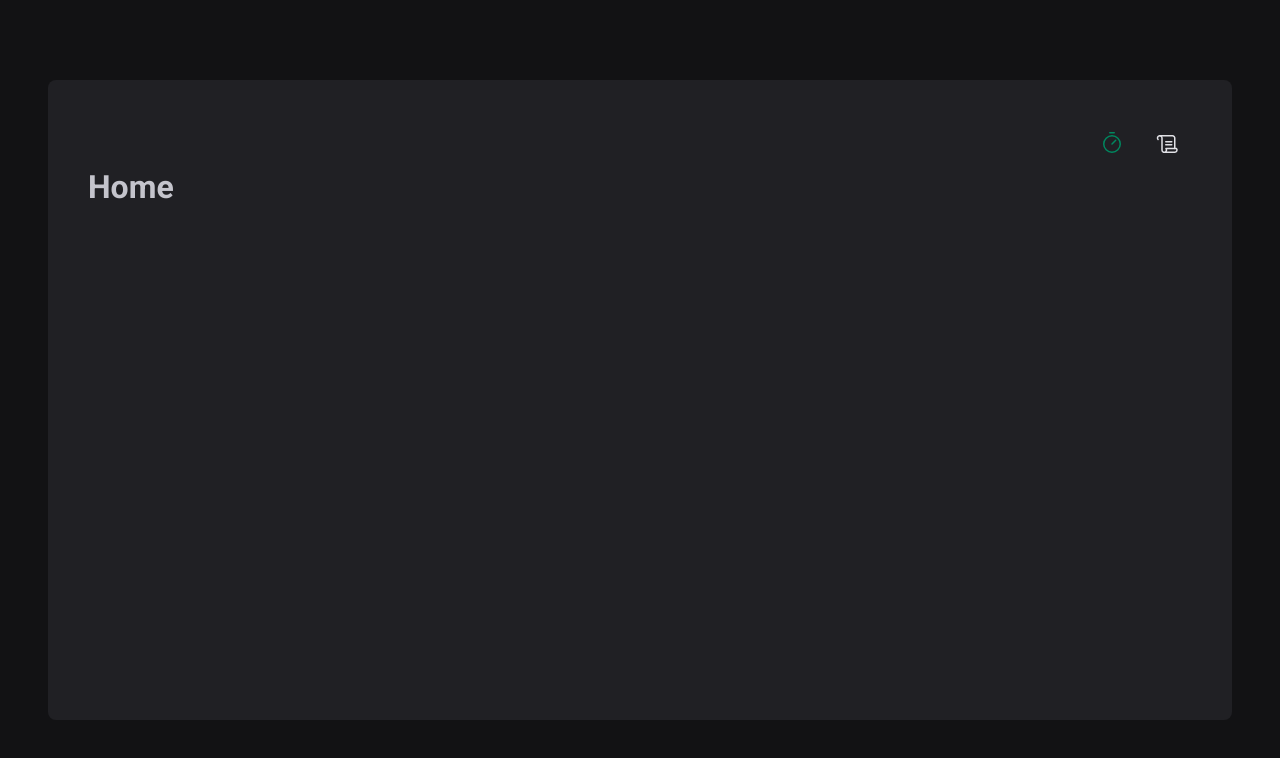
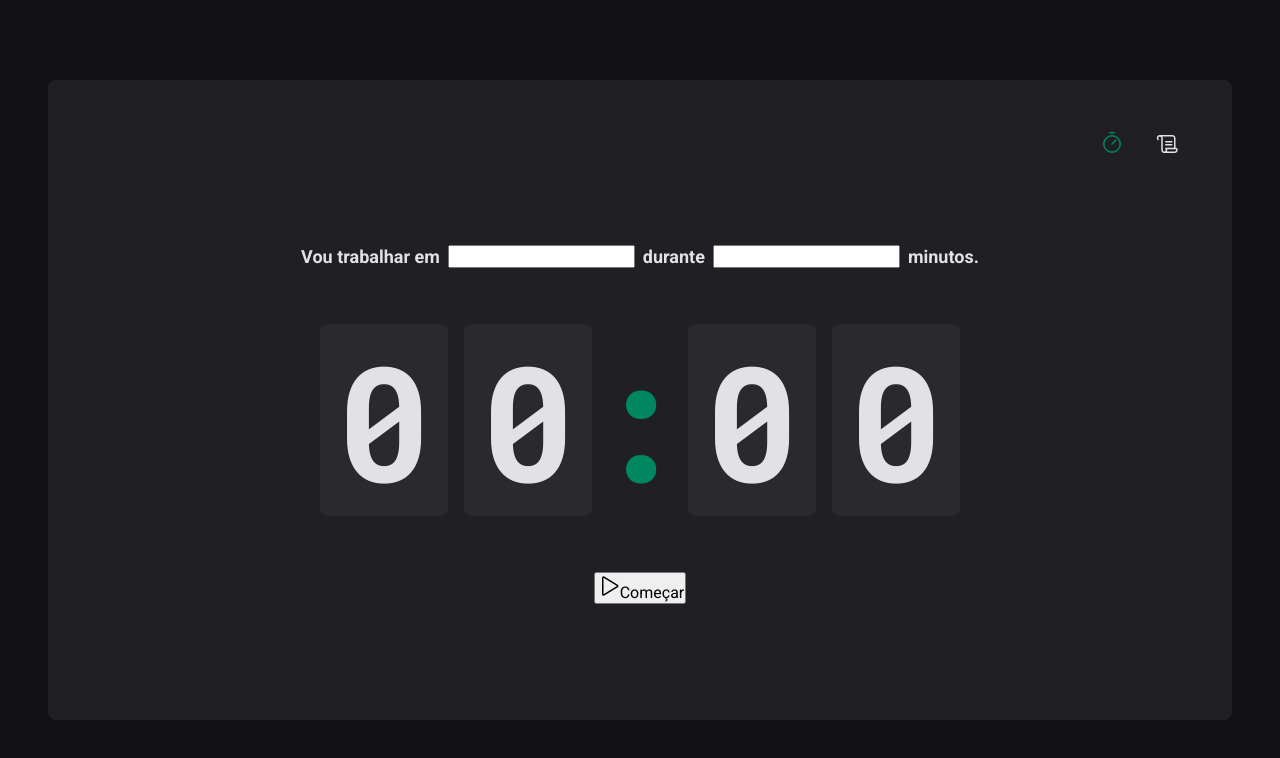
Before and after one commit to PedroPauloBrCalazans/timer, a React (Vite) app: page / in a window 1280 px wide. Shown: the top 758 px of the page. Built offline with nearby package versions, Linux system fonts and the light colour scheme.

Commit message:
feat: Iniciando página Home + css.

```diff
--- a/src/pages/Home.tsx
+++ /dev/null
@@ -1,9 +0,0 @@
-import { Header } from "../components/Header";
-
-export function Home() {
-  return (
-    <div>
-      <h1>Home</h1>
-    </div>
-  );
-}
--- /dev/null
+++ b/src/pages/Home/index.tsx
@@ -0,0 +1,38 @@
+import { Play } from "phosphor-react";
+import {
+  CountDownContainer,
+  FormContainer,
+  HomeContainer,
+  Separator,
+} from "./styles";
+
+export function Home() {
+  return (
+    <HomeContainer>
+      <form action="">
+        <FormContainer>
+          <label htmlFor="task">Vou trabalhar em</label>
+          <input id="task" />
+
+          <label htmlFor="minutesAmount">durante</label>
+          <input type="number" id="minutesAmount" />
+
+          <span>minutos.</span>
+        </FormContainer>
+
+        <CountDownContainer>
+          <span>0</span>
+          <span>0</span>
+          <Separator>:</Separator>
+          <span>0</span>
+          <span>0</span>
+        </CountDownContainer>
+
+        <button type="submit">
+          <Play size={24} />
+          Começar
+        </button>
+      </form>
+    </HomeContainer>
+  );
+}
--- /dev/null
+++ b/src/pages/Home/styles.ts
@@ -0,0 +1,55 @@
+import { styled } from "styled-components";
+
+export const HomeContainer = styled.main`
+  flex: 1;
+
+  display: flex;
+  flex-direction: column;
+  align-items: center;
+  justify-content: center;
+
+  form {
+    display: flex;
+    flex-direction: column;
+    align-items: center;
+    gap: 3.5rem;
+  }
+`;
+
+export const FormContainer = styled.div`
+  width: 100%;
+  display: flex;
+  align-items: center;
+  justify-content: center;
+  gap: 0.5rem;
+  color: ${(props) => props.theme["gray-100"]};
+  font-size: 1.125rem;
+  font-weight: bold;
+  flex-wrap: wrap;
+`;
+
+export const CountDownContainer = styled.div`
+  font-family: "Roboto Mono", monospace;
+  font-size: 10rem;
+  line-height: 8rem;
+  color: ${(props) => props.theme["gray-100"]};
+
+  display: flex;
+  gap: 1rem;
+
+  span {
+    background: ${(props) => props.theme["gray-700"]};
+    padding: 2rem 1rem;
+    border-radius: 8px;
+  }
+`;
+
+export const Separator = styled.div`
+  padding: 2rem 0;
+  color: ${(props) => props.theme["green-500"]};
+
+  width: 4rem;
+  overflow: hidden;
+  display: flex;
+  justify-content: center;
+`;
--- a/src/styles/global.ts
+++ b/src/styles/global.ts
@@ -15,6 +15,7 @@
   body {
     background: ${(props) => props.theme["gray-900"]};
     color: ${(props) => props.theme["gray-300"]};
+    -webkit-font-smoothing: antialiased;
   }
 
   body, input, textarea, button {
```
